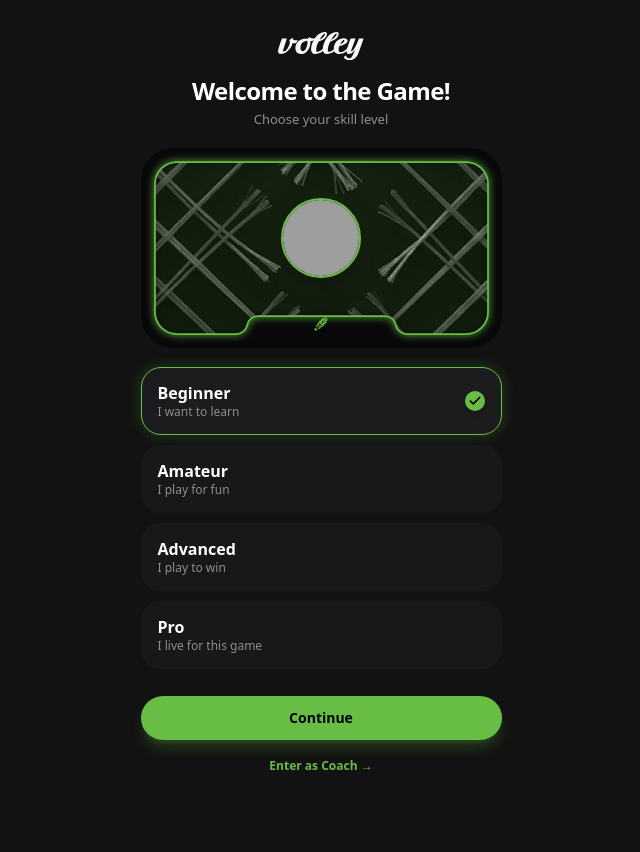
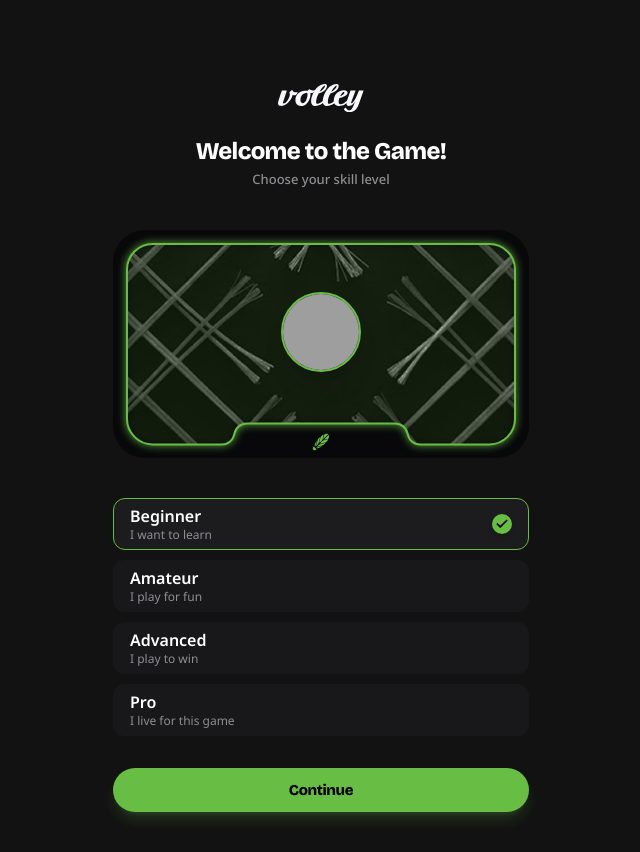
Before and after one commit to fluidleonid/volley-frontend, a React (Vite) app: page / in a window 1280 px wide. Shown: the whole page, without its empty margins (319-959 px from the left). Before the commit the page ends 800 px from the top, so only its background shows below. Built offline with nearby package versions, Linux system fonts and the light colour scheme; grey boxes are pictures that could not be loaded.

Commit message:
feat: add app views, ui components, and store architecture

```diff
--- a/index.html
+++ b/index.html
@@ -4,7 +4,11 @@
     <meta charset="UTF-8" />
     <link rel="icon" type="image/svg+xml" href="/favicon.svg" />
     <meta name="viewport" content="width=device-width, initial-scale=1.0" />
-    <title>volley-frontend</title>
+    <title>Volley App</title>
+    <!-- Google Fonts: Bricolage Grotesque & Noto Sans -->
+    <link rel="preconnect" href="https://fonts.googleapis.com">
+    <link rel="preconnect" href="https://fonts.gstatic.com" crossorigin>
+    <link href="https://fonts.googleapis.com/css2?family=Bricolage+Grotesque:opsz,wght@12..96,400..800&family=Noto+Sans:ital,wght@0,300..900;1,300..900&display=swap" rel="stylesheet">
     <script src="https://telegram.org/js/telegram-web-app.js"></script>
   </head>
   <body>
--- a/src/index.css
+++ b/src/index.css
@@ -41,11 +41,16 @@
 @layer base {
   body {
     @apply bg-background text-foreground selection:bg-primary selection:text-primary-foreground font-sans antialiased overflow-x-hidden;
+    font-family: 'Noto Sans', -apple-system, BlinkMacSystemFont, 'Segoe UI', Roboto, sans-serif;
     background-color: #121212;
     color: #ffffff;
     user-select: none;
     -webkit-user-select: none;
     -webkit-tap-highlight-color: transparent;
+  }
+
+  h1, h2, h3, h4, h5, h6, .font-display, .font-heading {
+    font-family: 'Bricolage Grotesque', 'Noto Sans', sans-serif;
   }
 }
 
--- a/src/views/OnboardingView.tsx
+++ b/src/views/OnboardingView.tsx
@@ -64,10 +64,6 @@ export const OnboardingView: React.FC = () => {
     completeOnboarding('player');
   };
 
-  const handleCoachLogin = () => {
-    completeOnboarding('coach');
-  };
-
   // Exact vector contour path (rounded rectangle + bottom cutout notch)
   const cardContourPath = `
     M 22,0
@@ -89,16 +85,16 @@ export const OnboardingView: React.FC = () => {
   `;
 
   return (
-    <div className="flex min-h-screen flex-col justify-between bg-[#121212] px-4 py-6 text-white max-w-md mx-auto select-none">
-      {/* Top Header & Brand Logo (Figma Node: 11411:13797, h=28px) */}
-      <div className="flex flex-col items-center pt-2 text-center">
+    <div className="flex min-h-screen flex-col items-center justify-start bg-[#121212] px-4 pt-[84px] pb-10 text-white w-full max-w-md mx-auto select-none">
+      {/* Group 1: Top Header & Brand Logo (Figma Node: 11411:13797, h=28px) */}
+      <div className="flex flex-col items-center text-center w-full">
         <img
           src={logotextSvg}
           alt="volley"
           className="h-[28px] w-auto object-contain select-none"
         />
 
-        <h1 className="mt-4 text-[24px] font-extrabold tracking-tight text-white leading-tight">
+        <h1 className="mt-[24px] text-[24px] font-extrabold tracking-tight text-white leading-tight">
           Welcome to the Game!
         </h1>
         <p className="mt-1 text-[13px] font-medium text-[#8E8E93]">
@@ -106,12 +102,12 @@ export const OnboardingView: React.FC = () => {
         </p>
       </div>
 
-      {/* Center Player Card Component (Clean Outer Box, Concentric Equal Padding, Crisp Border Contour Glow) */}
-      <div className="my-4 flex justify-center">
-        <div className="relative flex flex-col items-center justify-center rounded-[32px] bg-[#08080A] p-3.5 transition-all duration-300 w-full max-w-[361px]">
+      {/* Group 2: Center Player Card Component (40px empty space above and below) */}
+      <div className="my-[40px] flex w-full justify-center">
+        <div className="relative flex flex-col items-center justify-center rounded-[32px] bg-[#08080A] p-3.5 transition-all duration-300 w-full">
 
           {/* True Vector Shape Card Window */}
-          <div className="relative w-full max-w-[333px]">
+          <div className="relative w-full">
             <svg
               viewBox="0 0 333 172"
               className="w-full h-auto overflow-visible transition-all duration-300"
@@ -161,11 +157,11 @@ export const OnboardingView: React.FC = () => {
             </div>
 
             {/* Shuttlecock Level Icons (Inside the bottom cutout tab) */}
-            <div className="absolute bottom-[2px] left-1/2 -translate-x-1/2 flex items-center justify-center gap-2 z-20">
+            <div className="absolute bottom-[-8px] left-1/2 -translate-x-1/2 flex items-center justify-center gap-2 z-20">
               {Array.from({ length: activeLevel.iconCount }).map((_, idx) => (
                 <div
                   key={idx}
-                  className="h-4 w-4 shrink-0 transition-colors duration-300"
+                  className="h-5 w-5 shrink-0 transition-colors duration-300"
                   style={{
                     backgroundColor: activeLevel.accentColor,
                     maskImage: `url(${shuttleIconSvg})`,
@@ -184,8 +180,8 @@ export const OnboardingView: React.FC = () => {
         </div>
       </div>
 
-      {/* Skill Level Options List (Selected items ALWAYS use Primary Brand Green #68BD44!) */}
-      <div className="space-y-2.5 max-w-[361px] mx-auto w-full">
+      {/* Group 3: Skill Level Options List (Full width w-full inside px-4 16px side padding) */}
+      <div className="space-y-2.5 w-full mb-8">
         {skillLevels.map((level) => {
           const isSelected = selectedLevelId === level.id;
 
@@ -193,11 +189,10 @@ export const OnboardingView: React.FC = () => {
             <div
               key={level.id}
               onClick={() => setSelectedLevelId(level.id)}
-              className={`group flex cursor-pointer items-center justify-between rounded-[20px] px-4 py-3.5 transition-all duration-200 active:scale-[0.99] ${
-                isSelected
-                  ? 'bg-[#1C1C1E] border border-[#68BD44] shadow-[0_0_15px_rgba(104,189,68,0.25)]'
+              className={`group flex h-[52px] cursor-pointer items-center justify-between rounded-[12px] px-4 transition-all duration-200 active:scale-[0.99] ${isSelected
+                  ? 'bg-[#1C1C1E] border border-[#68BD44]'
                   : 'bg-[#1C1C1E]/70 hover:bg-[#1C1C1E] border border-transparent'
-              }`}
+                }`}
             >
               {/* Left Side: Title & Subtitle ONLY */}
               <div>
@@ -220,24 +215,14 @@ export const OnboardingView: React.FC = () => {
         })}
       </div>
 
-      {/* Bottom Actions (Figma Node: 11411:13925, button/base w=361px, h=44px, bg=#68BD44 for ALL levels) */}
-      <div className="mt-6 flex flex-col gap-3 max-w-[361px] mx-auto w-full">
+      {/* Group 4: Bottom Continue Action Button (Full width w-full, h=44px) */}
+      <div className="mt-auto w-full">
         <button
           onClick={handleContinue}
-          className="flex h-[44px] w-full items-center justify-center rounded-full bg-[#68BD44] text-sm font-extrabold text-black shadow-lg shadow-[#68BD44]/25 transition-all active:scale-[0.98] hover:bg-[#5AA739]"
+          className="flex h-[44px] w-full items-center justify-center rounded-full bg-[#68BD44] font-display text-[15px] font-extrabold tracking-tight text-black shadow-lg shadow-[#68BD44]/20 transition-all active:scale-[0.98] hover:bg-[#5AA739]"
         >
           Continue
         </button>
-
-        {/* Coach Entrance Link */}
-        <div className="text-center">
-          <button
-            onClick={handleCoachLogin}
-            className="text-xs font-semibold text-[#68BD44] underline-offset-4 hover:underline"
-          >
-            Enter as Coach →
-          </button>
-        </div>
       </div>
     </div>
   );
--- a/tailwind.config.mjs
+++ b/tailwind.config.mjs
@@ -16,6 +16,11 @@ export default {
       },
     },
     extend: {
+      fontFamily: {
+        sans: ['"Noto Sans"', 'sans-serif'],
+        display: ['"Bricolage Grotesque"', 'sans-serif'],
+        heading: ['"Bricolage Grotesque"', 'sans-serif'],
+      },
       colors: {
         border: "hsl(var(--border))",
         input: "hsl(var(--input))",
```
